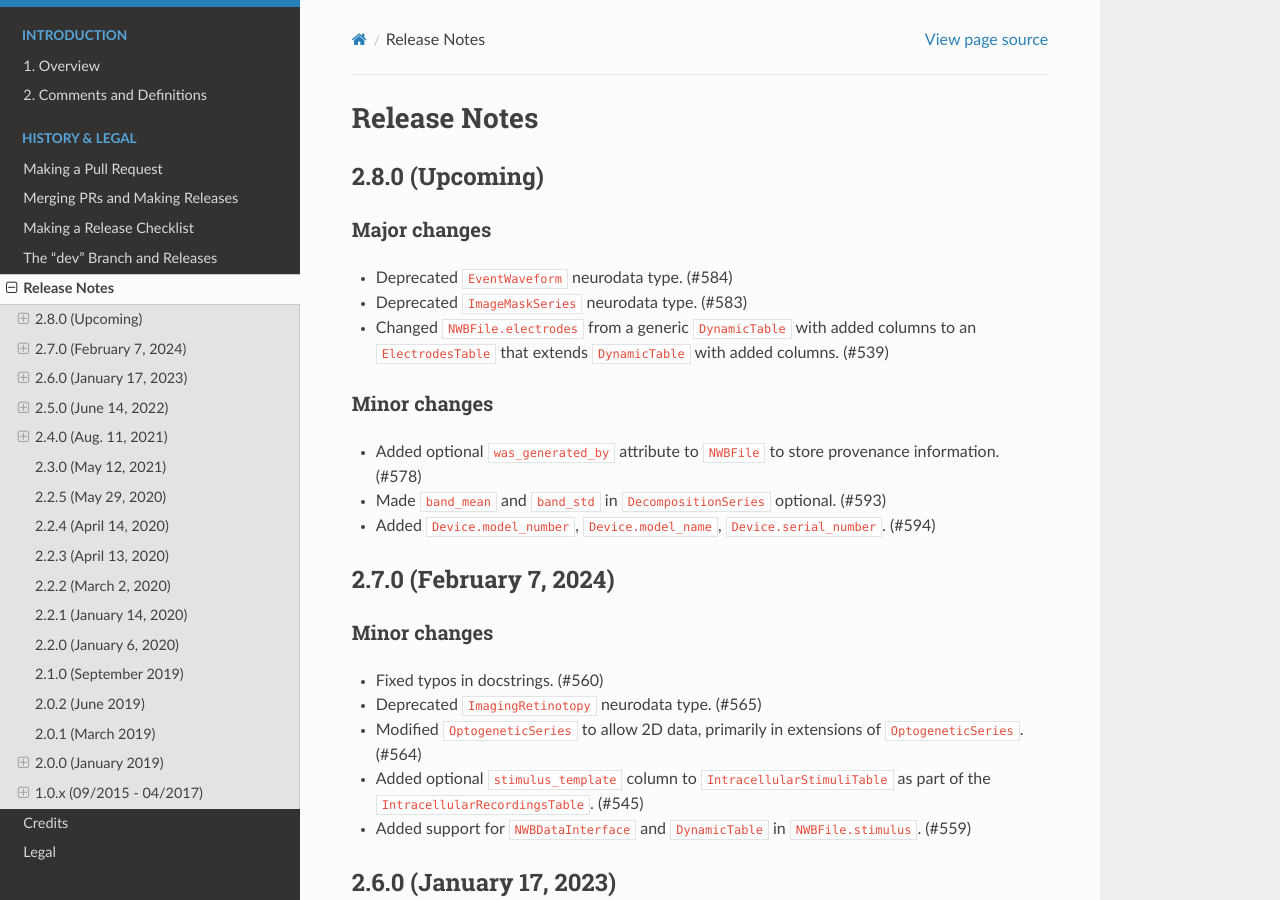
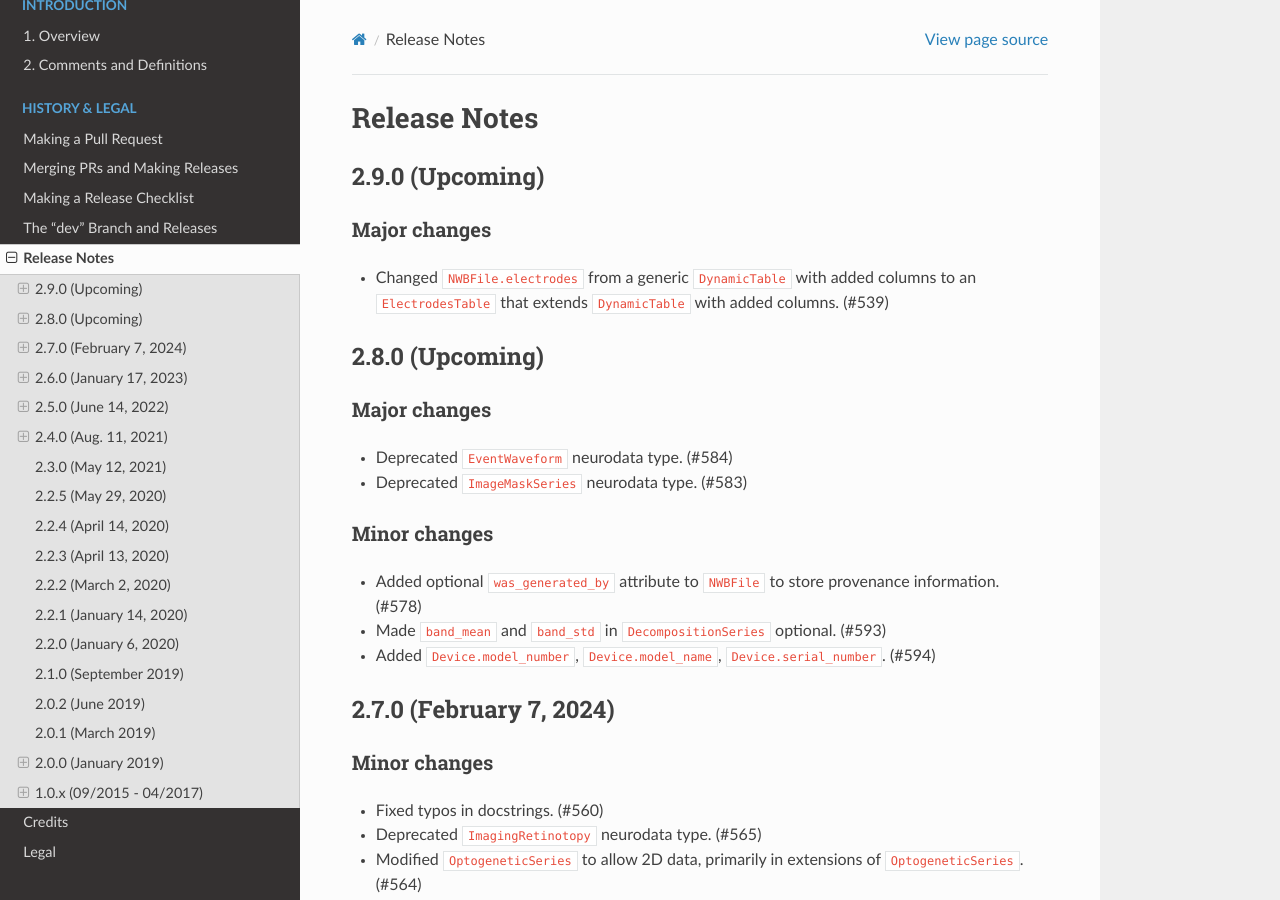
Before and after one commit to NeurodataWithoutBorders/nwb-schema, a Sphinx documentation site: the page built from docs/format/source/format_release_notes.rst, in a window 1280 px wide and 900 px high. Built offline with Sphinx 7.4.7 and the Read the Docs theme 3.1.0, drawn with Linux system fonts in a browser that asks for light colours.

Commit message:
Update format_release_notes.rst

```diff
--- a/docs/format/source/format_release_notes.rst
+++ b/docs/format/source/format_release_notes.rst
@@ -2,6 +2,13 @@
 
 Release Notes
 =============
+
+2.9.0 (Upcoming)
+------------------------
+
+Major changes
+^^^^^^^^^^^^^
+- Changed ``NWBFile.electrodes`` from a generic ``DynamicTable`` with added columns to an ``ElectrodesTable`` that extends ``DynamicTable`` with added columns. (#539)
 
 2.8.0 (Upcoming)
 ------------------------
```
Also changed, not shown: other parts of docs/format/source/format_release_notes.rst (+0 -1 lines).
